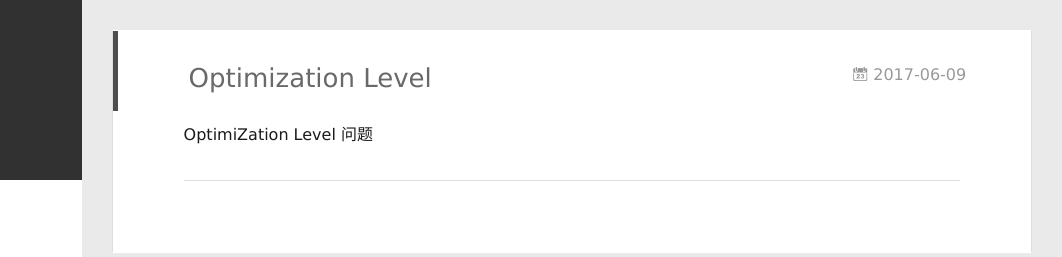
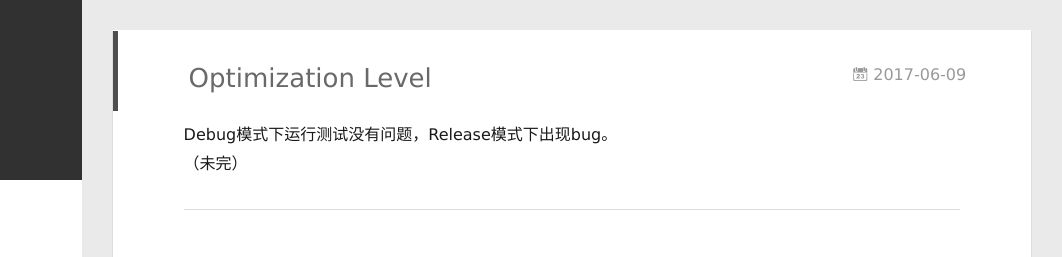
Before and after one commit to Nehcgnos/songc1992.github.io, a plain HTML site: page 2017/06/09/OptimizationLevel/index.html in a window 1280 px wide. Shown: the top 257 px of the page, 218-1280 px from the left. Drawn offline with Linux system fonts and the light colour scheme; no server answers.

Commit message:
Site updated: 2017-06-09 16:47:40

```diff
--- a/2017/06/09/OptimizationLevel/index.html
+++ b/2017/06/09/OptimizationLevel/index.html
@@ -8,16 +8,16 @@
   <link rel="dns-prefetch" href="">
   <title>Optimization Level | 宋晨晨晨晨</title>
   <meta name="viewport" content="width=device-width, initial-scale=1, maximum-scale=1">
-  <meta name="description" content="OptimiZation Level 问题">
+  <meta name="description" content="Debug模式下运行测试没有问题，Release模式下出现bug。（未完）">
 <meta property="og:type" content="article">
 <meta property="og:title" content="Optimization Level">
 <meta property="og:url" content="/2017/06/09/OptimizationLevel/index.html">
 <meta property="og:site_name" content="宋晨晨晨晨">
-<meta property="og:description" content="OptimiZation Level 问题">
-<meta property="og:updated_time" content="2017-06-09T08:42:00.000Z">
+<meta property="og:description" content="Debug模式下运行测试没有问题，Release模式下出现bug。（未完）">
+<meta property="og:updated_time" content="2017-06-09T08:47:17.000Z">
 <meta name="twitter:card" content="summary">
 <meta name="twitter:title" content="Optimization Level">
-<meta name="twitter:description" content="OptimiZation Level 问题">
+<meta name="twitter:description" content="Debug模式下运行测试没有问题，Release模式下出现bug。（未完）">
 
     <link rel="alternative" href="/atom.xml" title="宋晨晨晨晨" type="application/atom+xml">
 
@@ -151,7 +151,7 @@
 
     <div class="article-entry" itemprop="articleBody">
 
-        <p>OptimiZation Level 问题</p>
+        <p>Debug模式下运行测试没有问题，Release模式下出现bug。<br>（未完）</p>
 
 
 
```
Also changed, not shown: index.html (+1 -1 lines).
